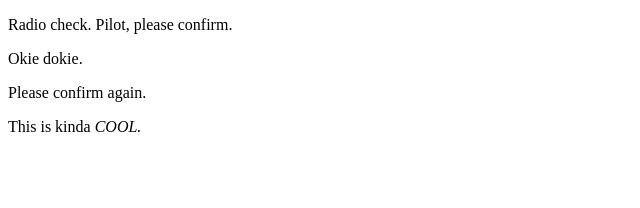
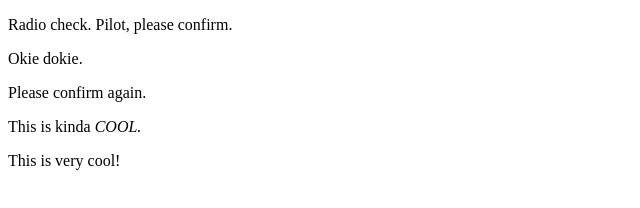
Before and after one commit to philipabbyad/communication-log, a plain HTML site: page index.html in a window 1280 px wide. Shown: the whole page, without its empty margins (0-640 px from the left). Drawn offline with Linux system fonts and the light colour scheme.

Commit message:
Added line of agreement.

```diff
--- a/index.html
+++ b/index.html
@@ -6,5 +6,6 @@
       <p>Please confirm again.</p>
 
       <p>This is kinda <em>COOL.</em></p>
+      <p>This is very cool!</p>
    </body>
 </html>
```
